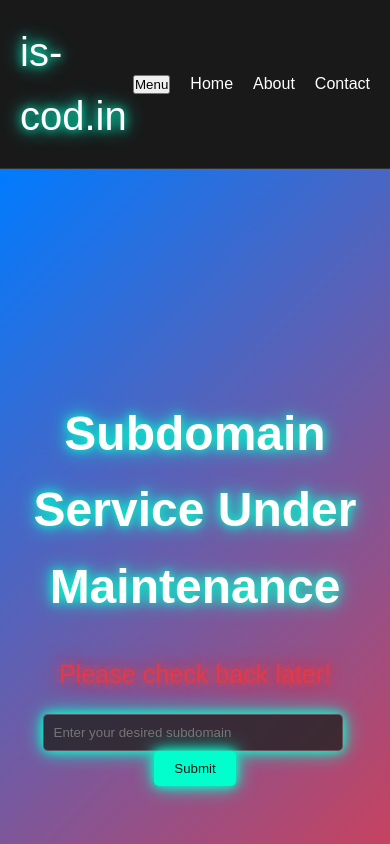
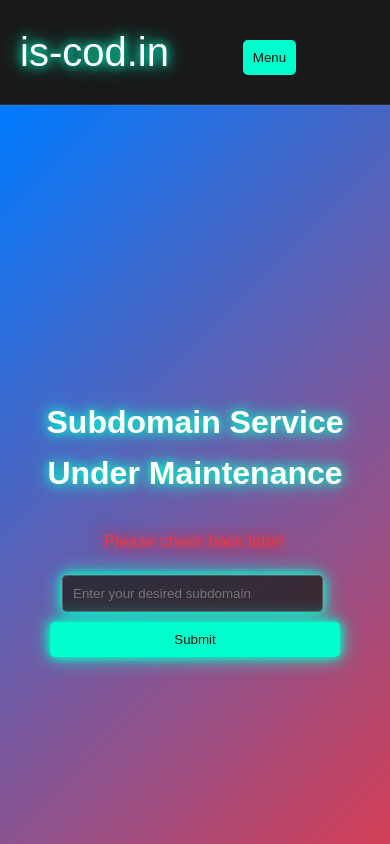
Before and after one commit to Araan-Sheikh/tempweb, a plain HTML site: page index.html in a window 390 px wide. Shown: the top 844 px of the page. Drawn offline with Linux system fonts and the light colour scheme.

Commit message:
Update style.css

```diff
--- a/style.css
+++ b/style.css
@@ -137,6 +137,7 @@ h1 {
     border-radius: 5px;
     border: 1px solid rgba(255, 255, 255, 0.2);
     width: 300px;
+    max-width: 90%; /* Ensure it fits on smaller screens */
     background: rgba(34, 34, 34, 0.8);
     color: #fff;
     transition: all 0.3s;
@@ -189,6 +190,7 @@ form textarea {
     border-radius: 5px;
     border: 1px solid rgba(255, 255, 255, 0.2);
     width: 300px;
+    max-width: 90%; /* Ensure it fits on smaller screens */
     background: rgba(34, 34, 34, 0.8);
     color: #fff;
     box-shadow: 0 0 10px #00ffcc, 0 0 20px #00ffcc;
@@ -251,10 +253,6 @@ footer {
     80% { transform: translate(5px, 5px); }
     100% { transform: translate(0); }
 }
-
-
-/* Existing styles... */
-
 .maintenance-message {
     margin-top: 20px;
     font-size: 1.5rem;
@@ -274,3 +272,59 @@ footer {
         transform: scale(1);
     }
 }
+
+/* Media Queries for Responsiveness */
+@media (max-width: 768px) {
+    h1 {
+        font-size: 2.5rem;
+    }
+
+    .maintenance-message {
+        font-size: 1.2rem;
+    }
+
+    #subdomain-form input {
+        width: 100%;
+        margin-bottom: 10px; /* Adjust for mobile */
+    }
+
+    #subdomain-form button {
+        width: 100%;
+    }
+
+    .nav-links {
+        flex-direction: column; /* Stack links vertically */
+        align-items: center;
+        display: none; /* Hide initially */
+    }
+
+    .nav-links.show {
+        display: flex; /* Show on mobile toggle */
+    }
+
+    nav {
+        flex-direction: column;
+        align-items: flex-start;
+    }
+
+    .toggle-menu {
+        display: block; /* Show toggle menu */
+        background: #00ffcc;
+        color: #121212;
+        padding: 10px;
+        border: none;
+        border-radius: 5px;
+        cursor: pointer;
+        margin-top: 10px;
+    }
+}
+
+@media (max-width: 480px) {
+    h1 {
+        font-size: 2rem;
+    }
+
+    .maintenance-message {
+        font-size: 1rem;
+    }
+}
```
Lines whose indentation alone changed are shown as unchanged.
